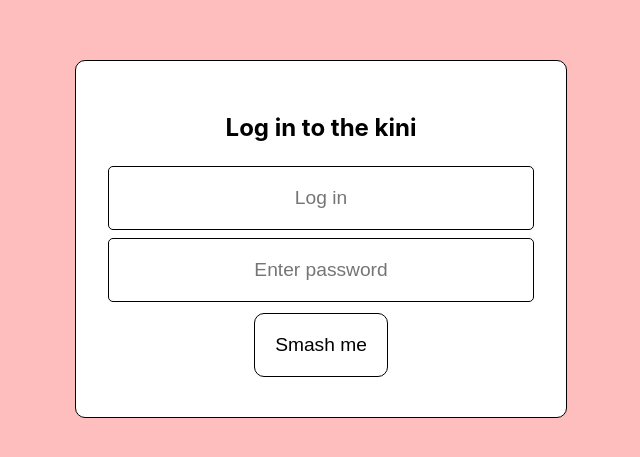
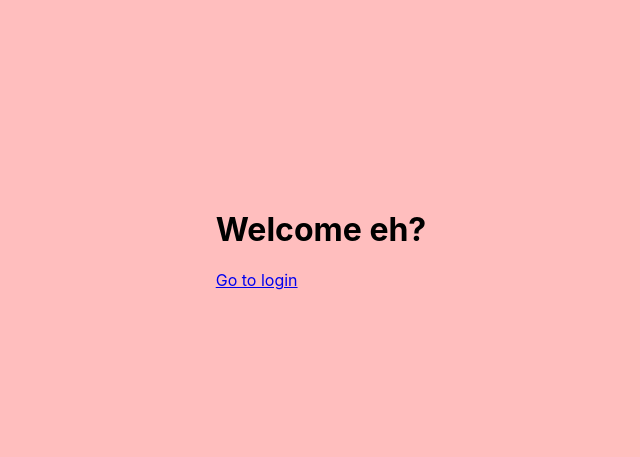
Before and after one commit to vunderkind/auth-demo, a React (Create React App) app in the folder friends/: page / in a window 1280 px wide. Shown: the part 161-618 px from the top of the page, without its empty margins (319-959 px from the left). Built offline with nearby package versions, Linux system fonts and the light colour scheme.

Commit message:
Set up router doms

```diff
--- a/friends/src/App.js
+++ b/friends/src/App.js
@@ -1,12 +1,17 @@
 import React from 'react';
 import Login from './Login';
+import {BrowserRouter as Router, Link, Route, Switch} from 'react-router-dom';
 
 const App = ()=> {
     return (
-    <div>
-        <Login/>
+    <Router>
+        <Route exact path="/">
+            <h1>Welcome eh?</h1>
+            <Link to="/login">Go to login</Link>
+        </Route>
+        <Route path="/login"><Login/></Route>
 
-    </div>
+    </Router>
     )
 }
 
```
